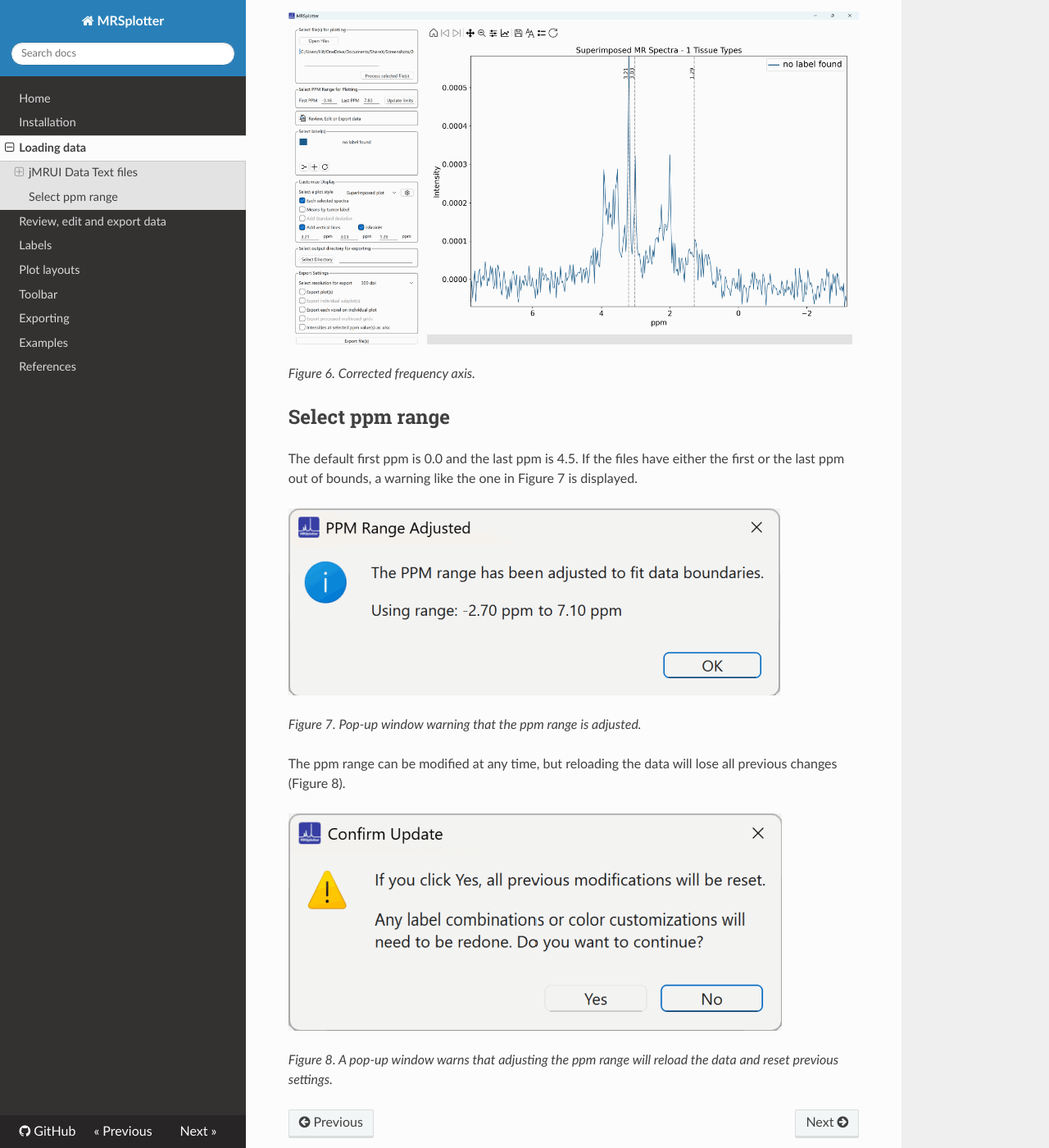
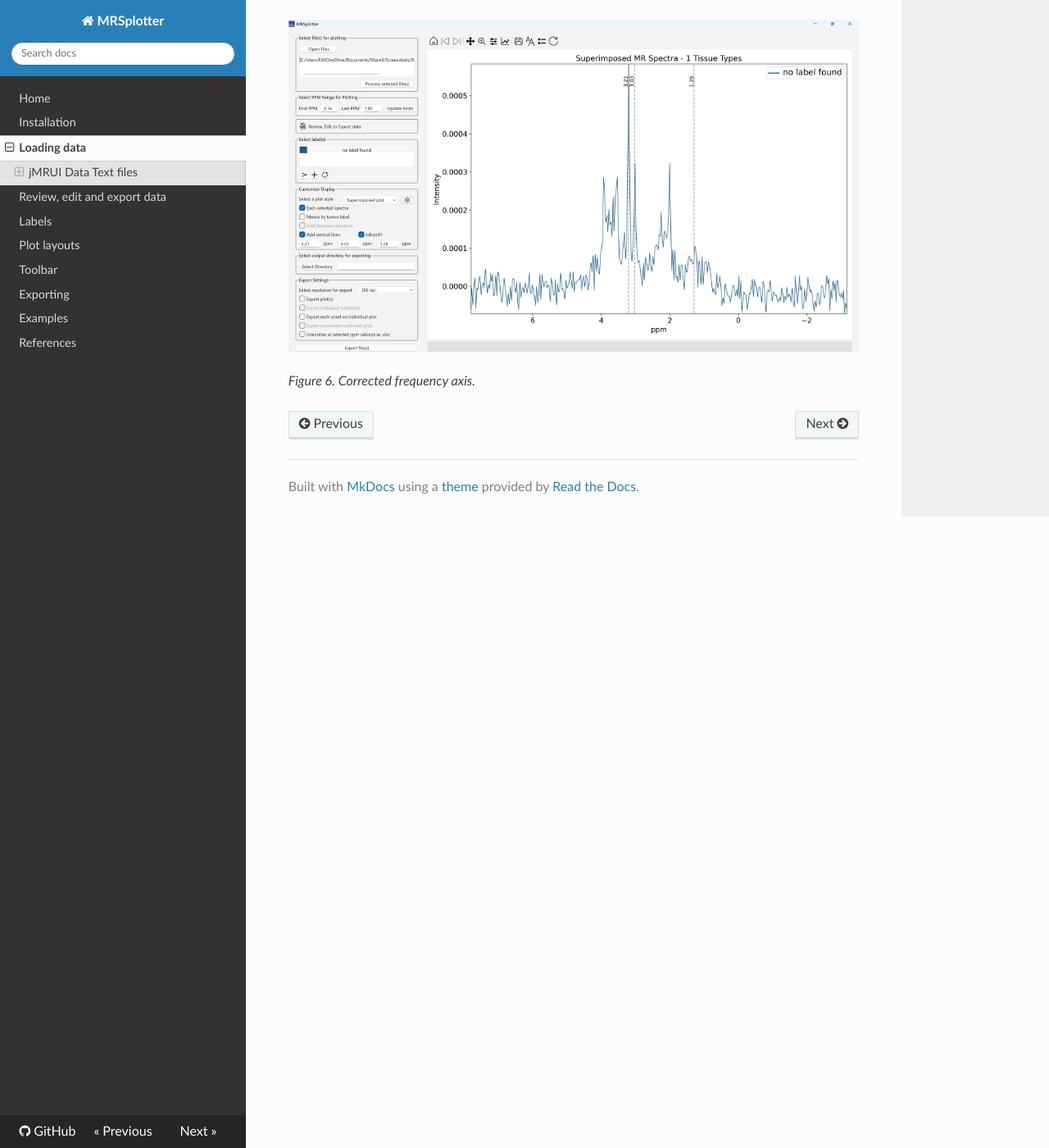
Before and after one commit to lilively/MRSplotter, an MkDocs documentation site: the page built from docs/loading-data.md, in a window 1280 px wide and 1400 px high, scrolled down 3022 px. Shown: the whole window at 82% size. Built offline with MkDocs 1.6.1, drawn with Linux system fonts in a browser that asks for light colours; nearby versions of some CDN libraries.

Commit message:
loading data

```diff
--- a/docs/loading-data.md
+++ b/docs/loading-data.md
@@ -44,17 +44,3 @@ Centering around 4.75 ppm is also an option; however, it does not work for all c
 ![Corrected frequency axis](img/fig06-corrected-axis.png)
 
 *Figure 6. Corrected frequency axis.*
-
-## Select ppm range
-
-The default first ppm is 0.0 and the last ppm is 4.5. If the files have either the first or the last ppm out of bounds, a warning like the one in Figure 7 is displayed.
-
-![Warning that the ppm range is adjusted](img/fig07-ppm-adjusted-warning.png)
-
-*Figure 7. Pop-up window warning that the ppm range is adjusted.*
-
-The ppm range can be modified at any time, but reloading the data will lose all previous changes (Figure 8).
-
-![Warning that adjusting the ppm range will reload the data](img/fig08-ppm-reload-warning.png)
-
-*Figure 8. A pop-up window warns that adjusting the ppm range will reload the data and reset previous settings.*
```
Also changed, not shown: docs/index.md (+1 -1 lines), docs/img/fig01-main-interface.png (deleted), docs/img/fig01.png (added), docs/img/fig02-jmrui-text-format.png, docs/img/fig03-no-reference-frequency.png, docs/img/fig04-jmrui-print-export.png, docs/img/fig05-added-reference-frequency.png, docs/img/fig06-corrected-axis.png.
